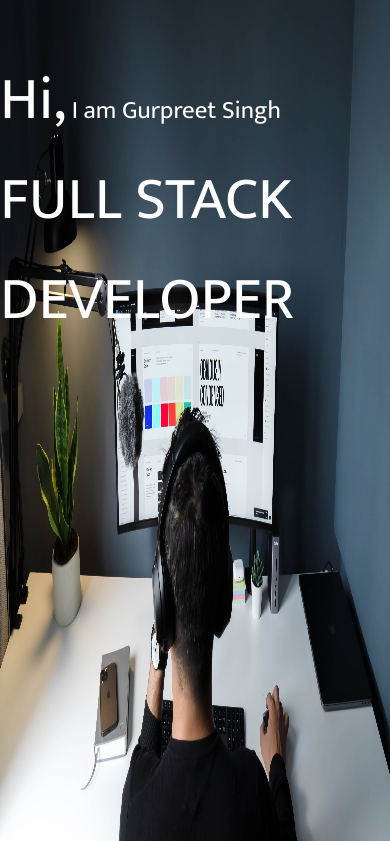
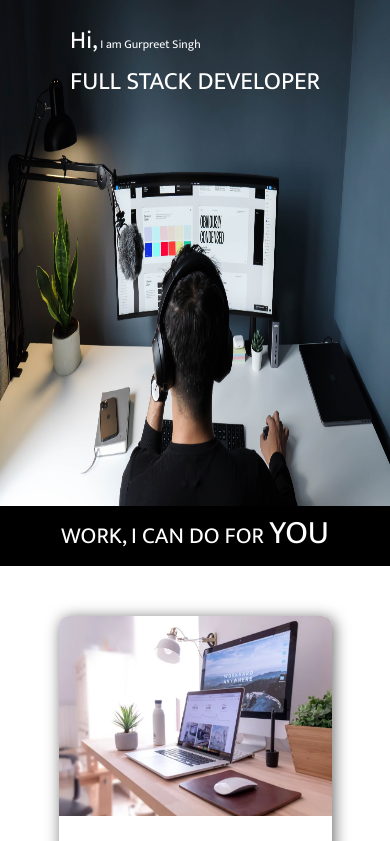
Before and after one commit to 2213saabji/Developer-Portfolio-Landing-Page---HTML-CSS-Project---In-Class---83gyjl1suvbs, a plain HTML site: page index.html in a window 390 px wide. Shown: the top 841 px of the page. Drawn offline with Linux system fonts and the light colour scheme.

Commit message:
final done

```diff
--- a/styles.css
+++ b/styles.css
@@ -21,7 +21,7 @@
 }
 .home .name{
     position: absolute;
-    margin-top: 50px;
+    margin-top: 40px;
 }
 .home .name p{
     font-size: 60px;
@@ -104,3 +104,153 @@ footer p{
 footer .lp{
     padding-bottom: 40px;
 }
+
+
+
+@media (max-width:1028px){
+    .home .name p{
+        font-size: 50px;
+    }
+    .home .name{
+        margin-top: 20px;
+    }
+    .home .name p span{
+        font-size: 20px;
+    }
+    .home img{
+        height: 90vh;
+    }
+    .home{
+        height: 90vh;
+    }
+    .work{
+        font-size: 40px;
+    }
+    .work p span{
+        font-size: 55px;
+    }
+    .carddiv{
+        width: 80%;
+        margin: 50px 10%;
+
+    }
+
+}
+
+
+@media (max-width:800px){
+    .home .name p{
+        font-size: 40px;
+    }
+    .home .name{
+        margin-top: 20px;
+    }
+    .home .name p span{
+        font-size: 15px;
+    }
+    .home img{
+        height: 80vh;
+    }
+    .home{
+        height: 80vh;
+    }
+    .work{
+        font-size: 40px;
+        height: 90px;
+    }
+    .work p span{
+        font-size: 50px;
+    }
+    .carddiv{
+        width: 50%;
+        margin: 50px 25%;
+        grid-template-columns: 1fr;
+        grid-template-rows: 1fr 1fr 1fr;
+    }
+    footer{
+        display: flex;
+        flex-direction: column;
+        align-items: center;
+    }
+    footer div{
+        width: 80%;
+        color: white;
+    }
+
+}
+
+
+@media (max-width:600px){
+    .home .name p{
+        font-size: 30px;
+    }
+    .home .name{
+        margin-top: 30px;
+    }
+    .home .name p span{
+        font-size: 14px;
+    }
+    .home img{
+        height: 70vh;
+    }
+    .home{
+        height: 70vh;
+    }
+    .work{
+        font-size: 35px;
+        height: 80px;
+    }
+    .work p span{
+        font-size: 45px;
+    }
+    .carddiv{
+        width: 60%;
+        margin: 50px 20%;
+    }
+}
+
+@media (max-width:500px){
+    .work{
+        font-size: 28px;
+        height: 60px;
+    }
+    .work p span{
+        font-size: 38px;
+    }
+    .carddiv{
+        width: 70%;
+        margin: 50px 15%;
+    }
+    footer div{
+        width: 100%;
+    }
+}
+
+@media (max-width:400px){
+    .home .name p{
+        font-size: 25px;
+    }
+    .home .name{
+        margin-top: 20px;
+    }
+    .home .name p span{
+        font-size: 12px;
+    }
+    .home img{
+        height: 60vh;
+    }
+    .home{
+        height: 60vh;
+    }
+    .work{
+        font-size: 23px;
+        height: 60px;
+    }
+    .work p span{
+        font-size: 33px;
+    }
+    .carddiv{
+        width: 70%;
+        margin: 50px 15%;
+    }
+}
```
Also changed, not shown: index.html (+3 -1 lines).
